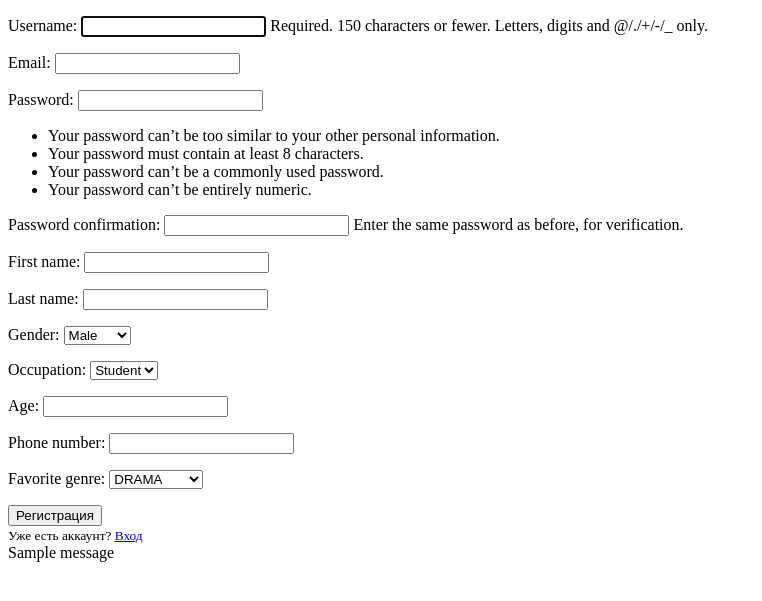
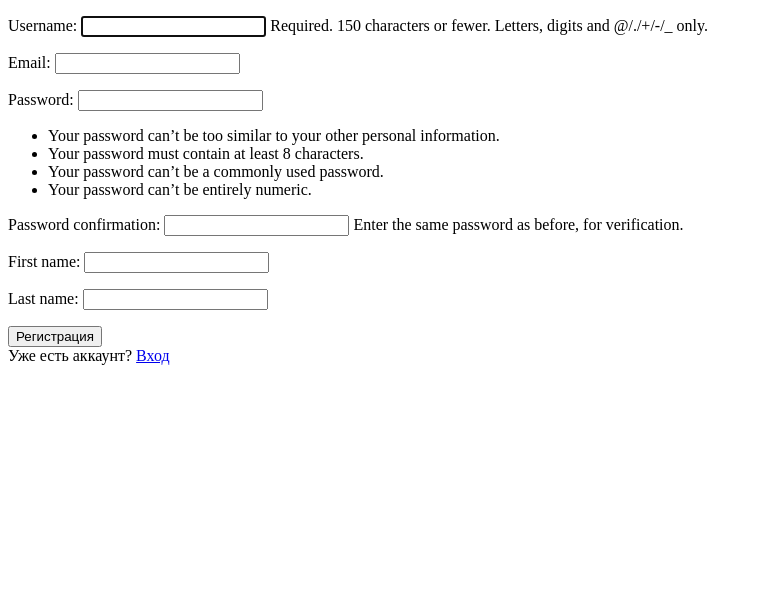
Before and after one commit to teddyplay/month4Airas, a Django app: page /register/ in a window 1280 px wide. Shown: the top 601 px of the page, without its empty margins (0-762 px from the left). Run offline with Django 4.2, Linux system fonts and the light colour scheme; tables that the repository leaves empty hold one stand-in row (values such as "Sample post"); one stand-in notice (Sample message) is shown.

Commit message:
i made 6dz

```diff
--- a/templates/register.html
+++ b/templates/register.html
@@ -8,19 +8,15 @@
         <form method="POST">
             {% csrf_token %}
             {{ form.as_p }}
-            <div class="form-group">
                 <button class="btn btn-outline-info" type="submit">Регистрация</button>
-            </div>
         </form>
-            <small class="text-muted">
                 Уже есть аккаунт? <a class="ml-2" href="registration/login.html">Вход</a>
-            </small>
-{% if messages %}
-        	{% for message in messages %}
-          	<div class="alert alert-{{ message.tags }}">
-            	{{ message }}
-          	</div>
-        	{% endfor %}
-{% endif %}
+{#{% if messages %}#}
+{#        	{% for message in messages %}#}
+{#          	<div class="alert alert-{{ message.tags }}">#}
+{#            	{{ message }}#}
+{#          	</div>#}
+{#        	{% endfor %}#}
+{#{% endif %}#}
 </body>
 </html>
--- a/templates/registration/login.html
+++ b/templates/registration/login.html
@@ -5,14 +5,11 @@
     <title>Логин</title>
 </head>
 <body>
-    <div class="content-section">
         <form method="POST">
             {% csrf_token %}
             {{ form.as_p }}
-                <legend class="border-bottom mb-4">Вход</legend>
                 <button class="btn btn-outline-info" type="submit" value="" >Войти </button>
         </form>
-                Нужен аккаунт? <a class="ml-2" href="{% url 'register' %}">Регистрация</a>
-        </div>
+                Нужен аккаунт? <a class="ml-2" href="{% url 'users:register' %}">Регистрация</a>
 </body>
 </html>
--- a/users/forms.py
+++ b/users/forms.py
@@ -10,35 +10,35 @@
 #         model = User
 #         fields = ['username', 'email', 'password1', 'password2']
 from django import forms
-from django.contrib.auth.forms import UserCreationForm, AuthenticationForm, UsernameField
+from django.contrib.auth.forms import UserCreationForm, AuthenticationForm, UsernameField, PasswordChangeForm
 from django.contrib.auth.models import User
 
 
 class RegistrationForm(UserCreationForm):
-    GENDER_TYPE = (
-        ("Male", "Male"),
-        ("Female", "Female"),
-        ("Other", "Other")
-    )
-    OCCUPATION_CHOICE = (
-        ("Student", "Student"),
-        ("Worker", "Worker"),
-        ("Jobless", "Jobless"),
-        ("Retired", "Retired")
-    )
-    FAV_CHOICE = (
-        ('DRAMA', 'DRAMA'),
-        ('FANTASY', 'FANTASY'),
-        ('EDU', 'EDU'),
-        ('ROMANTIC', 'ROMANTIC'),
-        ('HORROR', 'HORROR'),
-    )
-    gender = forms.ChoiceField(choices=GENDER_TYPE, required=True)
-    occupation = forms.ChoiceField(choices=OCCUPATION_CHOICE, required=True)
+    # GENDER_TYPE = (
+    #     ("Male", "Male"),
+    #     ("Female", "Female"),
+    #     ("Other", "Other")
+    # )
+    # OCCUPATION_CHOICE = (
+    #     ("Student", "Student"),
+    #     ("Worker", "Worker"),
+    #     ("Jobless", "Jobless"),
+    #     ("Retired", "Retired")
+    # )
+    # FAV_CHOICE = (
+    #     ('DRAMA', 'DRAMA'),
+    #     ('FANTASY', 'FANTASY'),
+    #     ('EDU', 'EDU'),
+    #     ('ROMANTIC', 'ROMANTIC'),
+    #     ('HORROR', 'HORROR'),
+    # )
+    # gender = forms.ChoiceField(choices=GENDER_TYPE, required=True)
+    # occupation = forms.ChoiceField(choices=OCCUPATION_CHOICE, required=True)
     email = forms.EmailField(required=True)
-    age = forms.DateField(required=True)
-    phone_number = forms.CharField(required=True)
-    favorite_genre = forms.ChoiceField(choices=FAV_CHOICE, required=False)
+    # age = forms.DateField(required=True)
+    # phone_number = forms.CharField(required=True)
+    # favorite_genre = forms.ChoiceField(choices=FAV_CHOICE, required=False)
 
     class Meta:
         model = User
@@ -49,11 +49,6 @@ class RegistrationForm(UserCreationForm):
             "password2",
             "first_name",
             "last_name",
-            "gender",
-            "occupation",
-            "age",
-            "phone_number",
-            "favorite_genre"
         ]
 
     def save(self, commit=True):
@@ -96,3 +91,10 @@ class LoginForm(AuthenticationForm):
             }
         )
     )
+#
+class MyPasswordChangeForm(PasswordChangeForm):
+    def __init__(self, *args, **kwargs):
+        super().__init__(*args, **kwargs)
+
+        for fieldname in ['old_password', 'new_password1', 'new_password2']:
+            self.fields[fieldname].widget.attrs = {'class':'form-control'}
--- a/users/urls.py
+++ b/users/urls.py
@@ -1,17 +1,26 @@
 from django.contrib import admin
 from django.contrib.auth import views as auth_views
+from django.contrib.auth.views import PasswordChangeDoneView, PasswordResetView
 from django.urls import path, include
 from django.conf import settings
 from django.conf.urls.static import static
 from users import views as user_views
-from .views import LoginView, RegisterView
+from .views import LoginView, RegisterView, PasswordChangeView
+from .views import MyPasswordChangeView, MyPasswordResetDoneView
+
+app_name = 'users'
 
 urlpatterns = [
     path('admin/', admin.site.urls),
-    path('register/', RegisterView.as_view(), name='register'),
-    # path('profile/', user_views.profile, name='profile'),
+    path('register/', RegisterView.as_view(template_name="register.html"), name='register'),
+    path('profile/', user_views.profile, name='profile'),
     path('login/', LoginView.as_view(), name='login'),
     path('logout/', auth_views.LogoutView.as_view(), name='logout'),
+    path('change/',MyPasswordChangeView.as_view() ,  name='change_password'),
+    path('change_done/', MyPasswordResetDoneView.as_view(), name='change_done'),
+    # path('change/', PasswordChangeView.as_view(template_name="registration/account.html"), name='change'),
+
+
 ]
 
 
--- a/users/views.py
+++ b/users/views.py
@@ -1,9 +1,20 @@
+from django.contrib.auth import update_session_auth_hash
+from django.contrib.auth.hashers import check_password
 from django.contrib.auth.models import User
-from django.shortcuts import render
-from django.contrib.auth.forms import UserCreationForm, AuthenticationForm
+from django.http import HttpResponse
+from django.shortcuts import render, get_object_or_404, redirect
+from django.contrib.auth.forms import UserCreationForm, AuthenticationForm, PasswordChangeForm
+from django.urls import reverse
 from django.views import generic
-from django.contrib.auth.views import LoginView
-from .forms import RegistrationForm, LoginForm
+from django.contrib.auth.views import LoginView, PasswordChangeView
+from django.views.decorators.csrf import csrf_exempt, csrf_protect
+
+from .forms import RegistrationForm, LoginForm, MyPasswordChangeForm
+from django.contrib.auth import views as auth_views
+from django.contrib.auth.views import PasswordChangeView, PasswordResetDoneView
+from django.urls import reverse_lazy
+
+
 # def register(request):
 
 #     if request.method == "POST":
@@ -41,18 +52,7 @@ from .forms import RegistrationForm, LoginForm
 
 
 
-# @csrf_protect
-# def register(request):
-#     if request.method == 'POST':
-#         form = UserRegisterForm(request.POST)
-#         if form.is_valid():
-#             form.save()
-#             username = form.cleaned_data.get('username')
-#             messages.success(request, f'Ваш аккаунт создан: можно войти на сайт.')
-#             return redirect(reverse('all_brands'))
-#     else:
-#         form = UserRegisterForm()
-#     return render(request, 'all_brands.html', {'form': form})
+
 #
 #
 # class Login(LoginView):
@@ -79,18 +79,70 @@ class RegisterView(generic.CreateView):
     success_url = "/login/"
 
 
-class NewLoginView(LoginView):
-    form_class = LoginForm
-    template_name = "registration/login.html"
-    success_url = "/all_brands/"
+# class NewLoginView(LoginView):
+#     form_class = LoginForm
+#     template_name = "registration/account.html"
+#     success_url = "/all_brands/"
 
-    def get_success_url(self):
-        return self.success_url
+    # def get_success_url(self):
+    #     return self.success_url
+
+def profile(request):
+    return render(request, 'profile.html')
+#
 
 
+# class MyPasswordChangeView(generic.CreateView):
+#     form_class = MyPasswordChangeForm
+#     template_name = 'registration/account.html'
+#     success_url = '/all_brands/'
+
+#
+#     def get_success_url(self):
+#         return self.success_url
+
+# def change(request):
+#     global form
+#     u = User.objects.get(username=request.user)
+#     if request.method == 'POST':
+#         form = LoginForm(request.POST)
+#         if form.is_valid():
+#             old_password = request.POST.get("old_password")
+#             new_pass = request.POST.get("new_password")
+#             new_pass_rep = request.POST.get("new_password_repeat")
+#             if check_password(old_password,u.password):
+#                 return HttpResponse('ok')
+#             else:
+#                 return HttpResponse('bad')
+#     return render(request, 'profile.html',{"form":change})
 # class UserListView(generic.ListView):
 #     template_name = "users.html"
 #     queryset = User.objects.all()
 #
 #     def get_queryset(self):
 #         return self.queryset
+
+# def password_change(request):
+#     if request.method == 'POST':
+#         form = PasswordChangeForm(user=request.user, data=request.POST)
+#         if form.is_valid():
+#             form.save()
+# #             update_session_auth_hash(request, form.user)
+# def change(request, id):
+#     user = get_object_or_404(User, id=id)
+#     if request.method == "POST":
+#         # getting form input values from your HTML Form.
+#         password1 = request.POST.get('password1')
+#         password2 = request.POST.get('password2')
+#         user.set_password(password1)
+#         user.set_password(password2)
+#         user.save()
+#         return redirect(reverse("change"))
+#     return render(request, 'registration/account.html', {"form":user})
+class MyPasswordChangeView(PasswordChangeView):
+    template_name = "registration/account.html"
+    success_url = reverse_lazy("users:change")
+
+
+class MyPasswordResetDoneView(PasswordResetDoneView):
+    template_name = "registration/account_change.html"
```
Also changed, not shown: templates/profile.html (+18 -19 lines), templates/registration/account.html (added, +18 -0 lines), templates/registration/account_change.html (added, +18 -0 lines), db.sqlite3, templates/base.html (line endings or trailing spaces).
